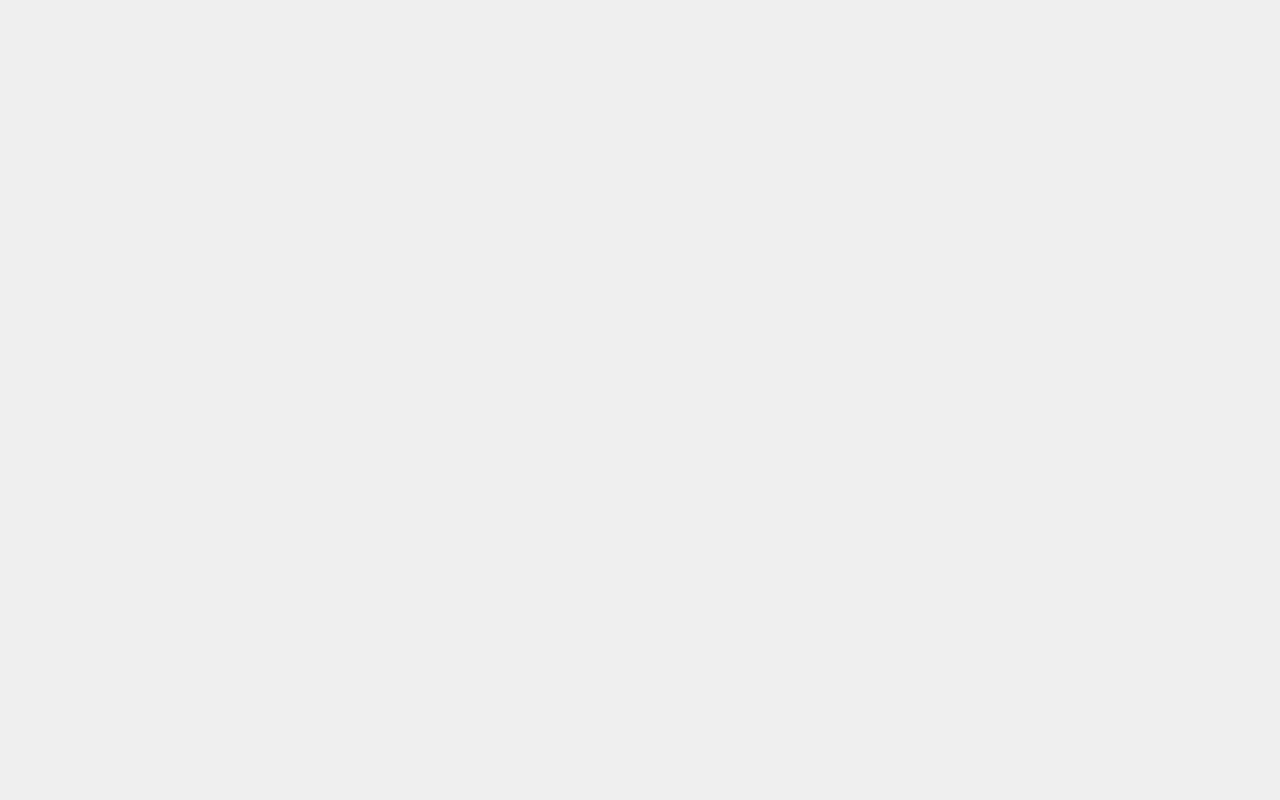
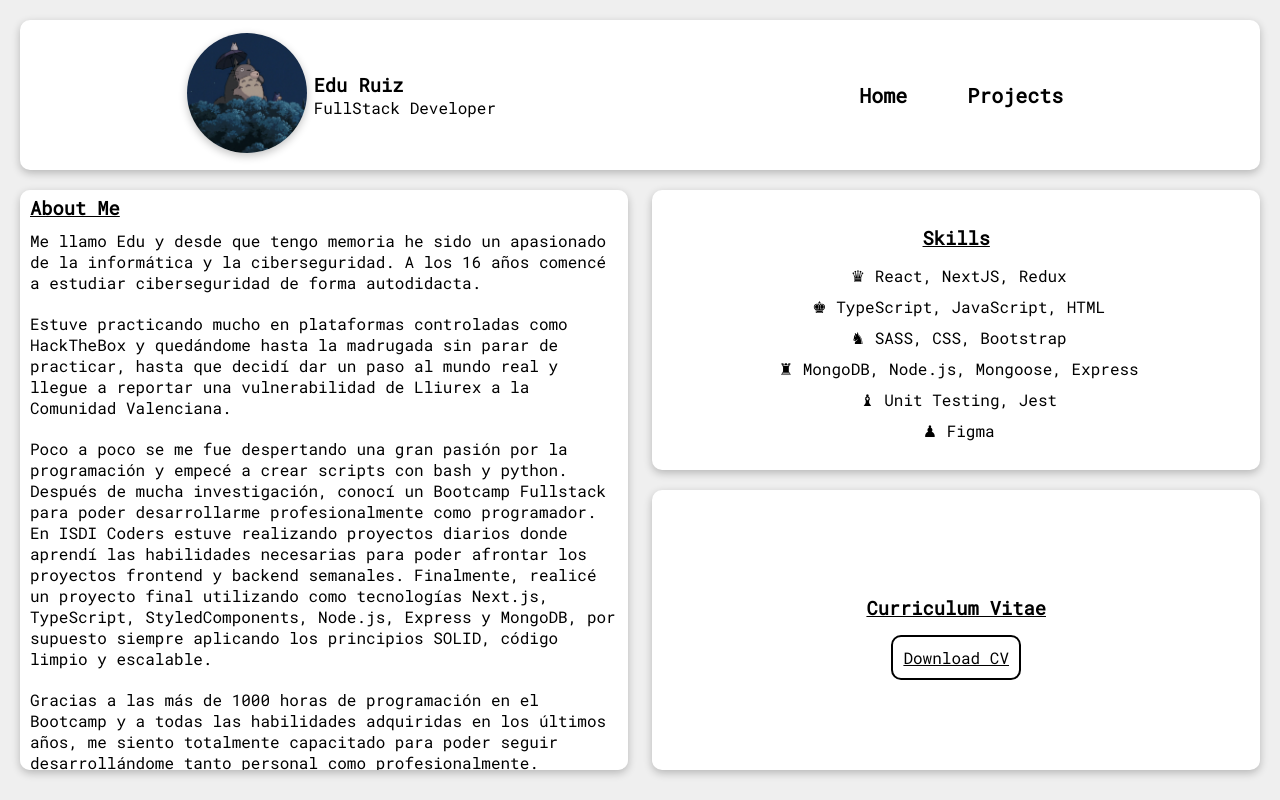
Before and after one commit to hxst1/portfolio, a React (Create React App) app: page / in a window 1280 px wide. Built offline with nearby package versions, Linux system fonts and the light colour scheme.

Commit message:
home page added

```diff
--- a/src/pages/HomePage.js
+++ b/src/pages/HomePage.js
@@ -1,6 +1,13 @@
+import HeaderContainer from "../components/Header/Header";
+import MainContainer from "../components/Main/Main";
+
 const HomePage = () => {
   return(
-    <></>
+    <>
+      <HeaderContainer />
+      <MainContainer />
+    </>
+
   )
 }
 
```
